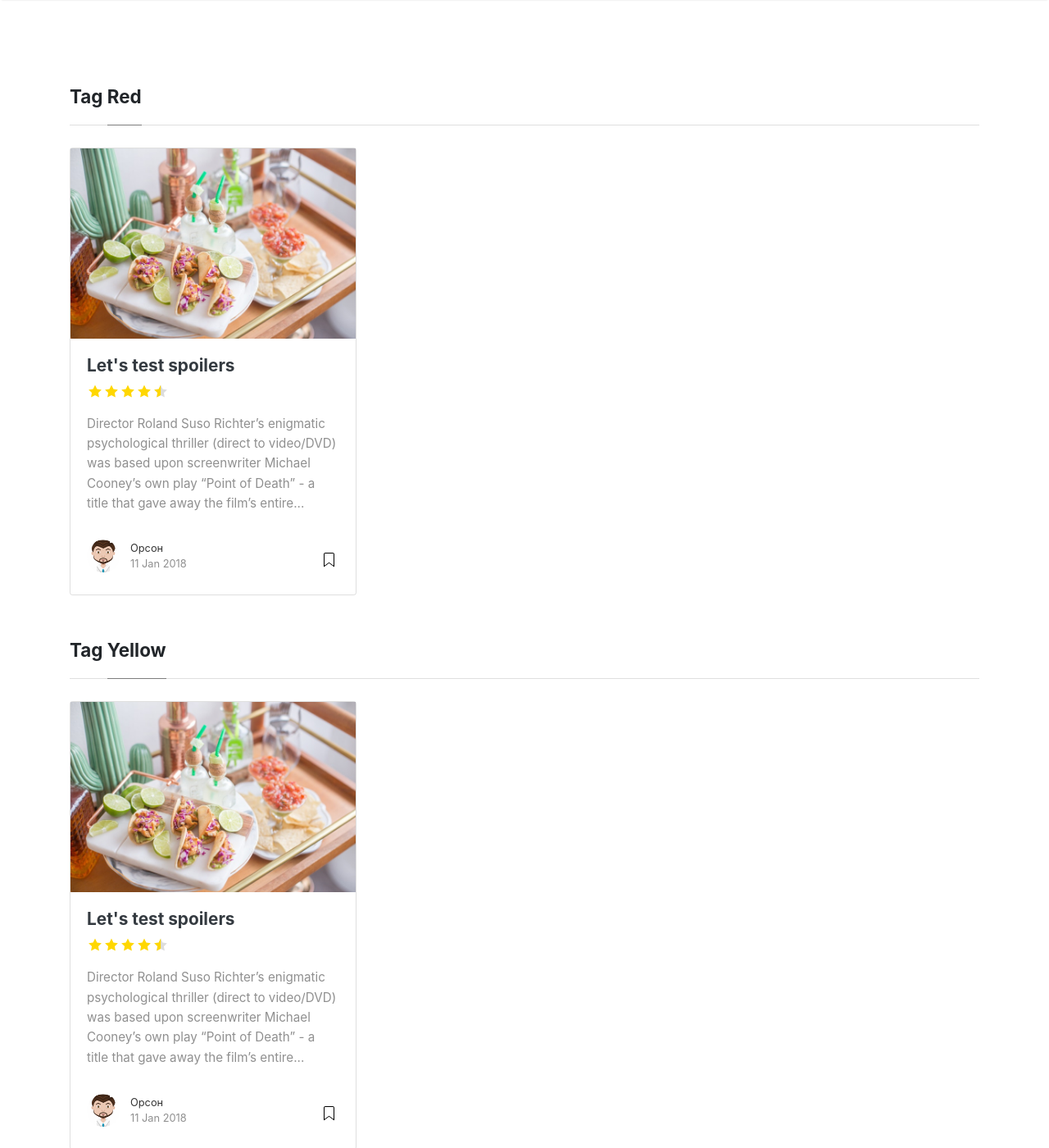
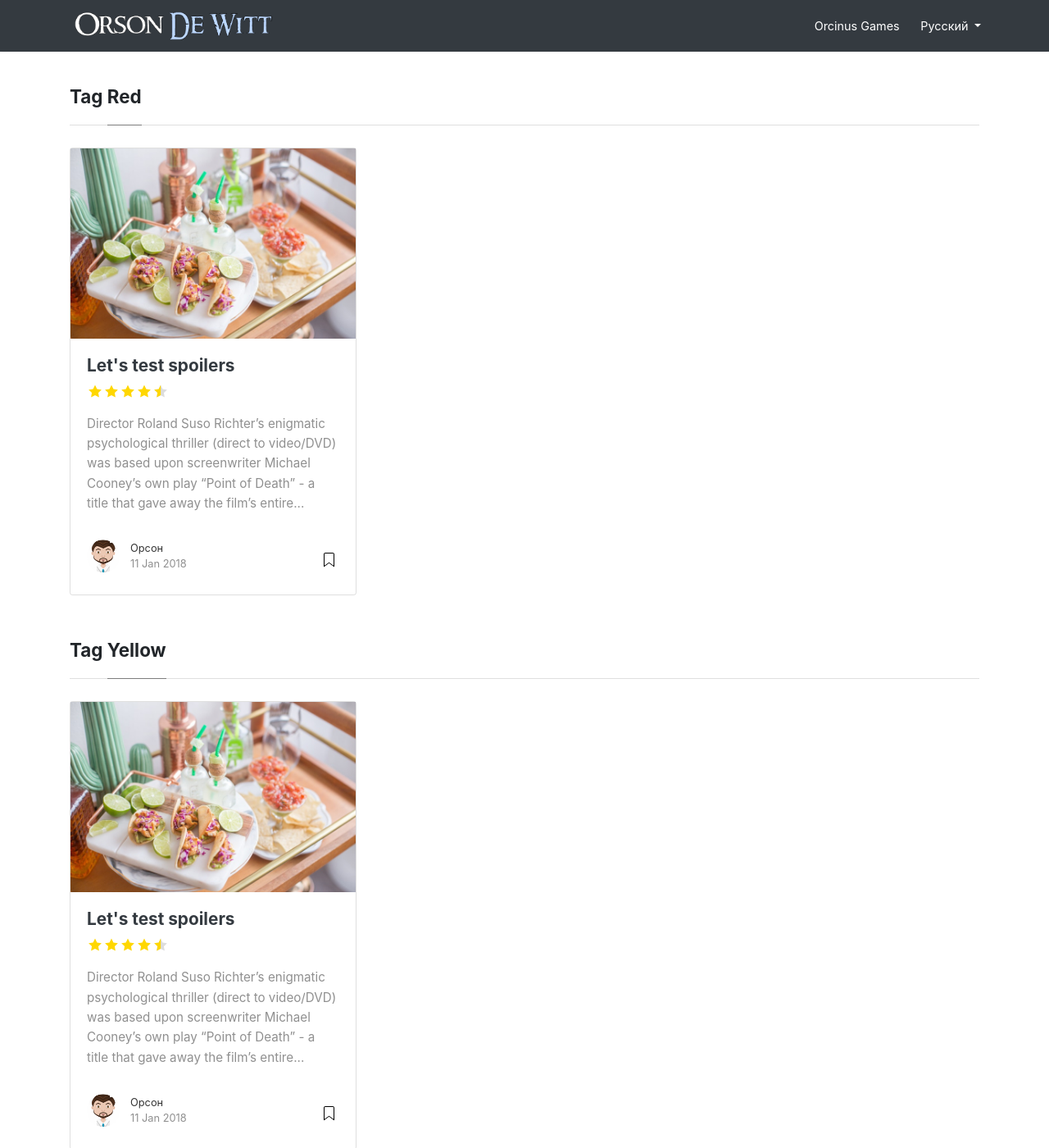
Before and after one commit to orson-dewitt/orson-dewitt.github.io, a Jekyll site: the page built from _pages/tags.md, in a window 1280 px wide and 1400 px high. Shown: the whole window at 82% size. Built offline with Jekyll 4.4.1, drawn with Linux system fonts in a browser that asks for light colours; nearby versions of some CDN libraries; some of the changed text lies outside the part shown.

Commit message:
Update default.html

```diff
--- a/_layouts/default.html
+++ b/_layouts/default.html
@@ -48,12 +48,12 @@
                 {% else %}
                 <li class="nav-item">
                 {% endif %}
-                <a class="nav-link" href="{{ site.games }}" title="Games made by Orson">Orcinus Games</a>
+                <a class="nav-link" href="{{ site.games }}" title="Видеоигры от Орсона">Orcinus Games</a>
                 </li>
 
                 <li class="nav-item">
 				    {% if page.url == "/about" %}
-                <a class="nav-link" href="{{ site.baseurl }}/">Books</a>
+                <a class="nav-link" href="{{ site.baseurl }}/">Книги</a>
 			{% endif %}
                 </li>
 
@@ -66,14 +66,12 @@
 
 		<li class="nav-item dropdown">
         <a class="nav-link dropdown-toggle" href="#" id="navbarDropdownMenuLink" data-toggle="dropdown" aria-haspopup="true" aria-expanded="false">
-          English
+          Русский
         </a>
         <div class="dropdown-menu dropdown-menu-right" aria-labelledby="navbarDropdownMenuLink">
-          <a class="dropdown-item" href="{{ site.russian }}">Russian</a>
+          <a class="dropdown-item" href="{{ site.english }}">Английский</a>
         </div>
       </li>
-
-                {% include search-lunr.html %}
 
             </ul>
 
@@ -134,7 +132,7 @@
 </div>
 
 <!-- Categories Jumbotron
-================================================== -->
+==================================================
 <div class="jumbotron fortags">
 	<div class="d-md-flex h-100">
 		<div class="col-md-4 transpdark align-self-center text-center h-100">
@@ -157,7 +155,7 @@
 		</div>
 	</div>
 </div>
-
+ -->
 <!-- Begin Footer
 ================================================== -->
 <footer class="footer">
```
Also changed, not shown: other parts of _layouts/default.html (+1 -1 lines).
